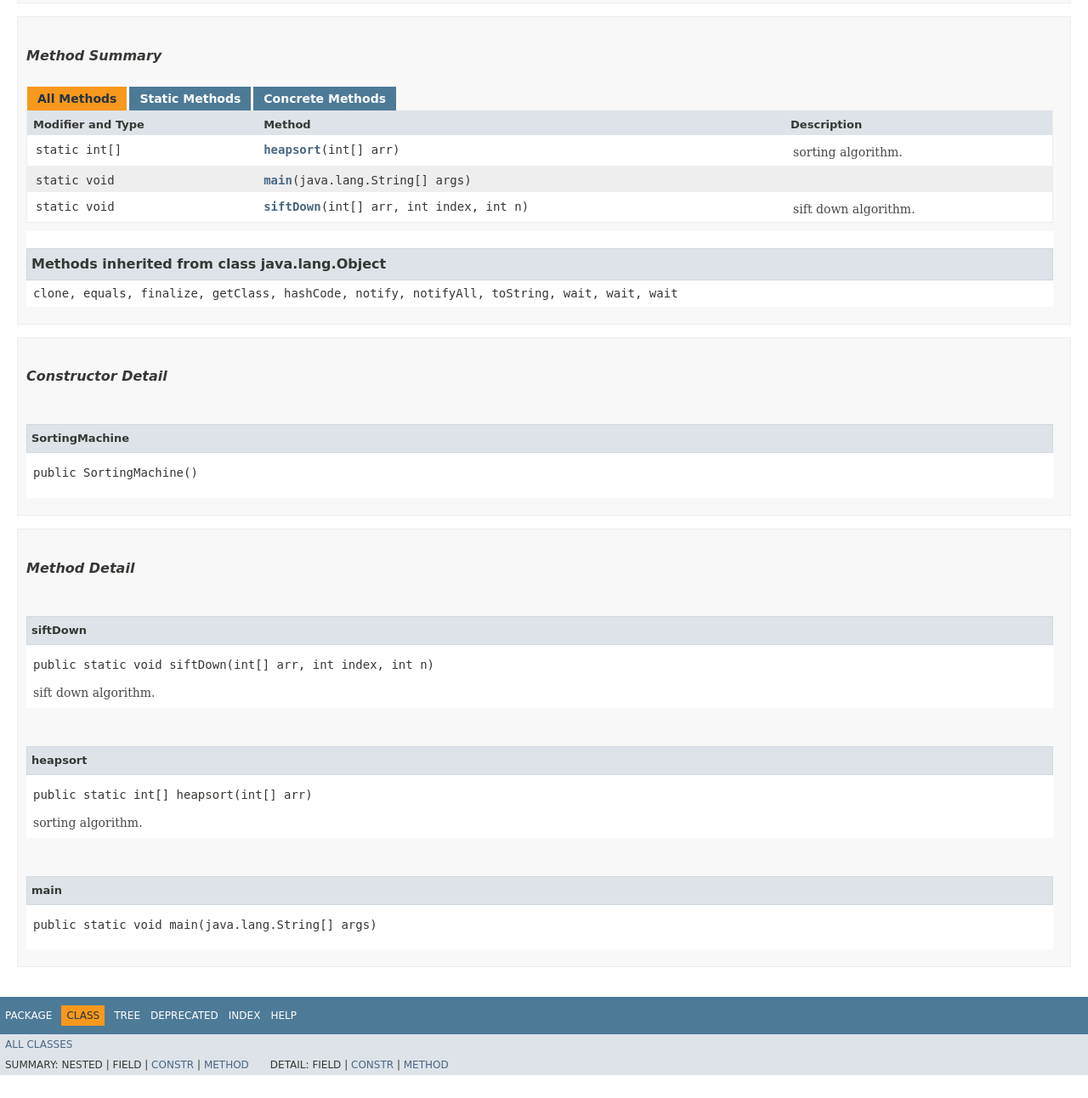
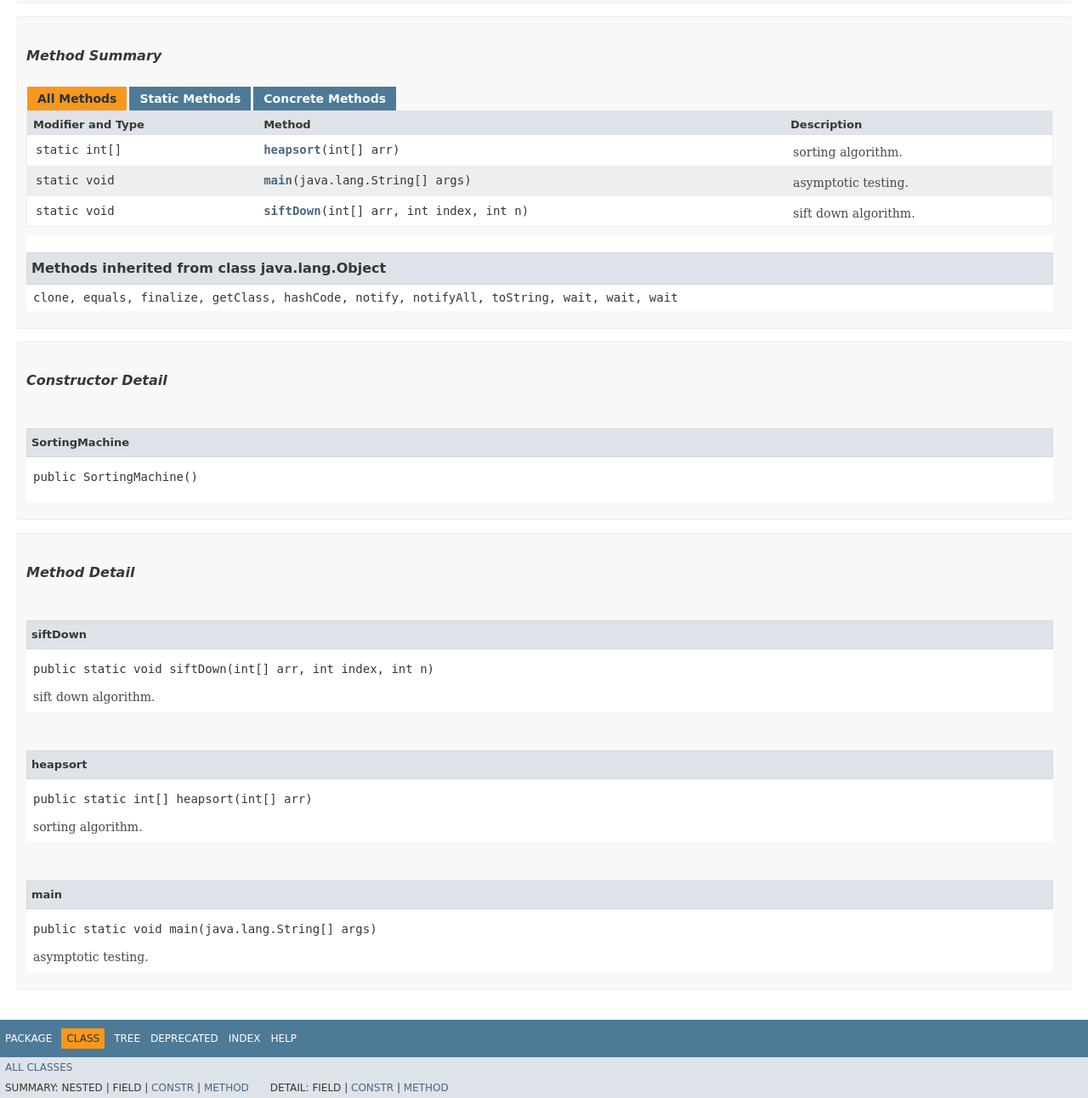
Before and after one commit to AYETATAPIN/OOP, a plain HTML site: page Task_1_1_1/ru/nsu/demidov/SortingMachine.html in a window 1280 px wide. Shown: the part 498-1790 px from the top of the page at 85% size. Before the commit the page ends 1763 px from the top, so only its background shows below. Drawn offline with Linux system fonts and the light colour scheme; no server answers; a script that the page names is missing; a web font is replaced by a local one.

Commit message:
Deploying to gh-pages from @ AYETATAPIN/OOP@fee9934ec0b5ba80dfd1b4d40b7d23b274eec03a 🚀

```diff
--- a/Task_1_1_1/ru/nsu/demidov/SortingMachine.html
+++ b/Task_1_1_1/ru/nsu/demidov/SortingMachine.html
@@ -184,7 +184,9 @@ extends java.lang.Object</pre>
 <tr id="i1" class="rowColor">
 <td class="colFirst"><code>static void</code></td>
 <th class="colSecond" scope="row"><code><span class="memberNameLink"><a href="#main(java.lang.String%5B%5D)">main</a></span>&#8203;(java.lang.String[]&nbsp;args)</code></th>
-<td class="colLast">&nbsp;</td>
+<td class="colLast">
+<div class="block">asymptotic testing.</div>
+</td>
 </tr>
 <tr id="i2" class="altColor">
 <td class="colFirst"><code>static void</code></td>
@@ -267,6 +269,7 @@ extends java.lang.Object</pre>
 <li class="blockList">
 <h4>main</h4>
 <pre class="methodSignature">public static&nbsp;void&nbsp;main&#8203;(java.lang.String[]&nbsp;args)</pre>
+<div class="block">asymptotic testing.</div>
 </li>
 </ul>
 </li>
```
Also changed, not shown: Task_1_1_1/index-all.html (+3 -1 lines), 3 other files.
